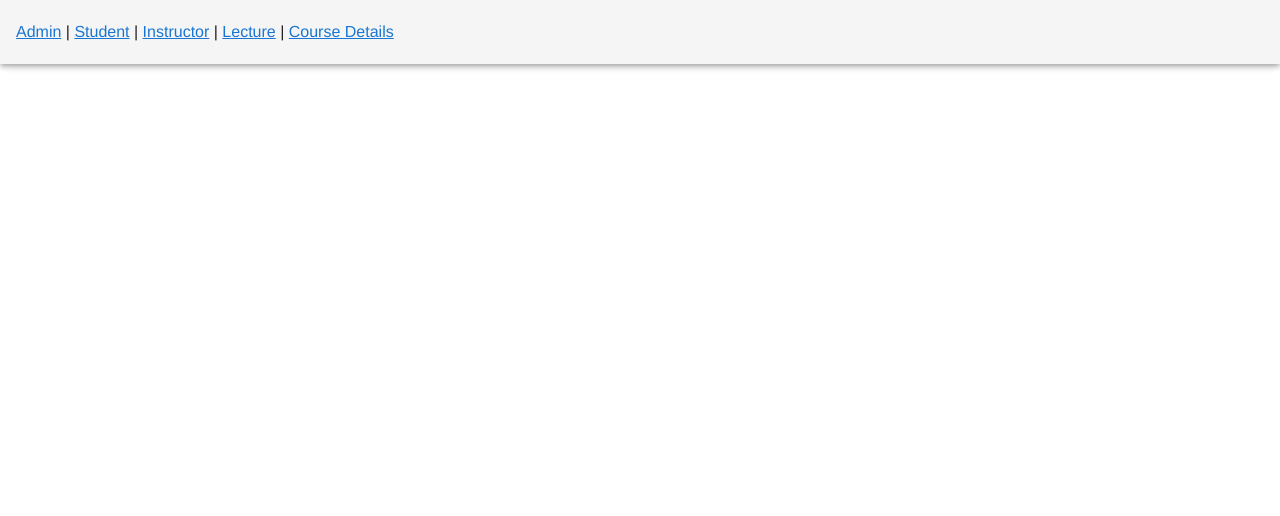
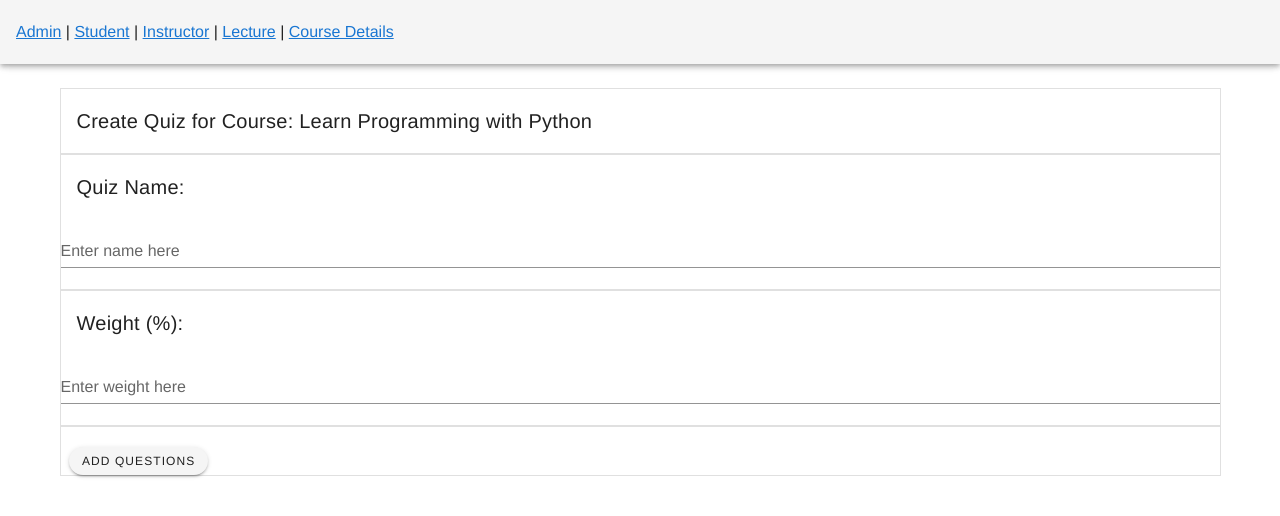
Before and after one commit to burakyuslu/CS353_Group9_Project, a Vue app in the folder frontend/: page /instructor/home/addassignment in a window 1280 px wide. Shown: the top 516 px of the page. Built offline with nearby package versions, Linux system fonts and the light colour scheme; what vue-youtube-embed would draw is missing.

Commit message:
implemented "add assignment" component

```diff
--- a/frontend/src/views/instructor/AddAssignment.vue
+++ b/frontend/src/views/instructor/AddAssignment.vue
@@ -1,9 +1,160 @@
 <template>
-  <v-card> </v-card>
+  <v-app>
+    <v-container >
+      <v-card outlined tile>
+        <v-card-title class="header">
+          Create Quiz for Course: {{courseName}}
+        </v-card-title>
+      </v-card>
+      <v-card outlined tile>
+        <v-card-title>
+          Quiz Name:
+        </v-card-title>
+        <v-text-field label="Enter name here">
+        </v-text-field>
+      </v-card>
+      <v-card outlined tile>
+        <v-card-title>
+          Weight (%):
+        </v-card-title>
+        <v-text-field label="Enter weight here">
+        </v-text-field>
+      </v-card>
+      <v-card outlined tile>
+        <v-dialog
+            v-model="dialog"
+            persistent
+            max-width="600px"
+        >
+          <template v-slot:activator="{ on, attrs }">
+            <v-btn class="ml-2 mt-5" outline rounded small
+                   v-bind="attrs"
+                   v-on="on">
+              Add Questions
+            </v-btn>
+
+          </template>
+          <v-card>
+            <v-card-title>
+              <span class="headline">Add Question</span>
+            </v-card-title>
+            <v-card-text>
+              <v-container>
+                <v-radio-group v-model="radioGroup">
+                  <v-row>
+                    <v-col>
+                      <v-card>
+                        <v-text-field
+                            label="Question"
+                            required
+                        ></v-text-field>
+                      </v-card>
+                    </v-col>
+                    <v-col cols="12">
+                      <v-card>
+                        <v-radio
+                            label="Correct Choice"
+                            value="Correct1"
+                            color="green">
+
+                        </v-radio>
+                        <v-text-field
+                            label="Choice 1">
+                        </v-text-field>
+                      </v-card>
+                    </v-col>
+                    <v-col cols="12">
+                      <v-card>
+                        <v-radio
+                            label="Correct Choice"
+                            value="Correct2"
+                            color="green">
+
+                        </v-radio>
+                        <v-text-field
+                            label="Choice 2">
+                        </v-text-field>
+                      </v-card>
+                    </v-col>
+                    <v-col cols="12">
+                      <v-card>
+                        <v-radio
+                            label="Correct Choice"
+                            value="Correct3"
+                            color="green">
+
+                        </v-radio>
+                        <v-text-field
+                            label="Choice 3">
+                        </v-text-field>
+                      </v-card>
+                    </v-col>
+                    <v-col cols="12">
+                      <v-card>
+                        <v-radio
+                            label="Correct Choice"
+                            value="Correct4"
+                            color="green">
+
+                        </v-radio>
+                        <v-text-field
+                            label="Choice 4">
+                        </v-text-field>
+                      </v-card>
+                    </v-col>
+                  </v-row>
+                </v-radio-group>
+              </v-container>
+              <small>*indicates required field</small>
+            </v-card-text>
+            <v-card-actions>
+              <v-spacer></v-spacer>
+              <v-btn
+                  color="green"
+                  text
+                  @click="dialog = false"
+              >
+                Cancel
+              </v-btn>
+              <v-btn
+                  color="green"
+                  text
+                  @click="dialog = false"
+              >
+                Add
+              </v-btn>
+            </v-card-actions>
+          </v-card>
+        </v-dialog>
+      </v-card>
+    </v-container>
+
+  </v-app>
 </template>
 
 <script>
-export default {}
+
+export default {
+  name: 'App',
+
+  data(){
+    return{
+      radioGroup: 1,
+      enteredNote: '',
+      courseName: 'Learn Programming with Python',
+      dialog: false,
+      questions: ['Question 1', 'Question 2', 'Question 3' ,"Question 4"]
+    }
+  },
+};
 </script>
 
-<style></style>
+
+<style scoped>
+.header{
+  text-align: center;
+}
+
+
+
+</style>
```
